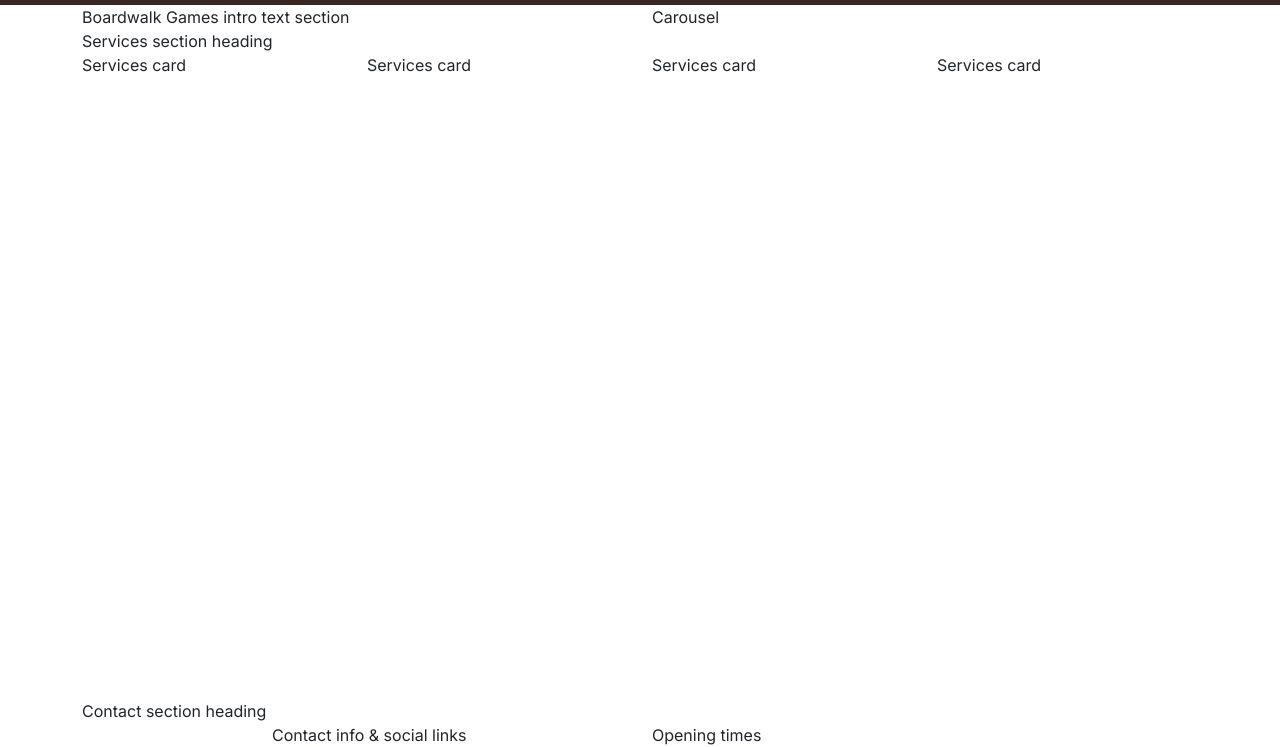
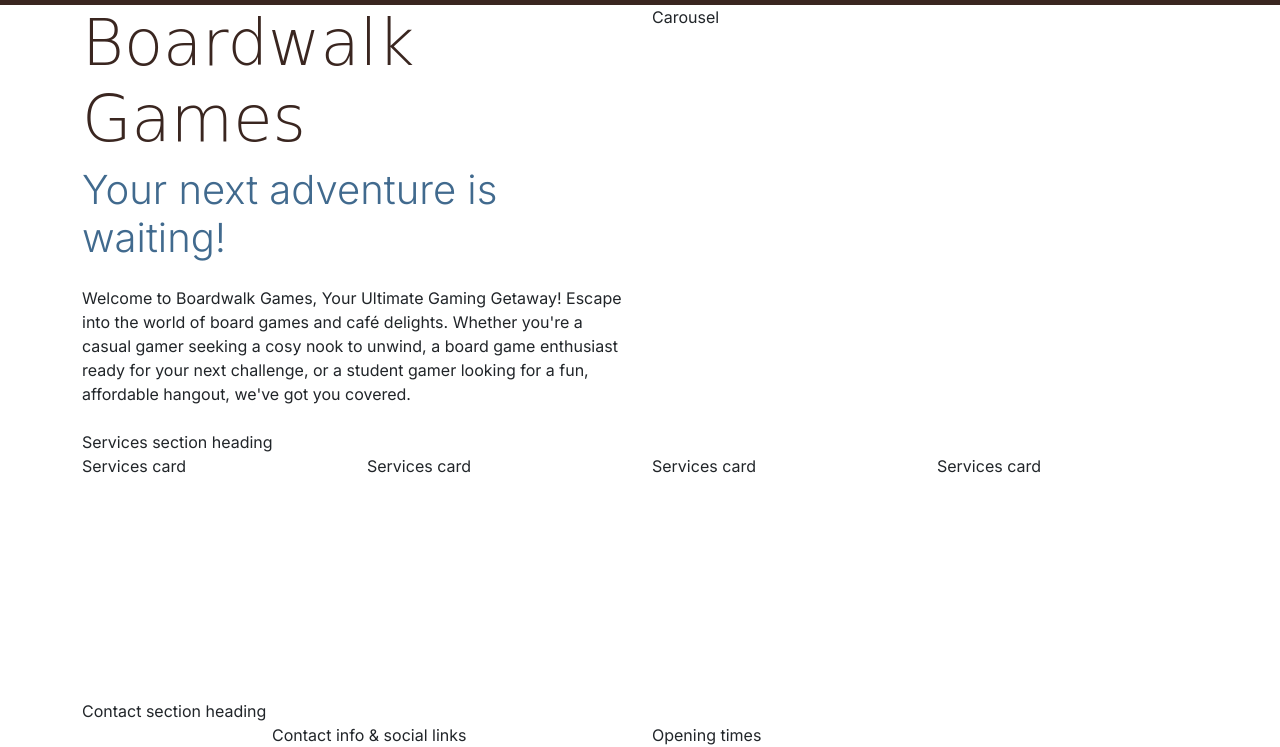
Before and after one commit to Amin7896-123/boardwalk-games, a plain HTML site: page index.html in a window 1280 px wide. Shown: the part 53-800 px from the top of the page. Drawn offline with nearby package versions, Linux system fonts and the light colour scheme; a web font is replaced by a local one.

Commit message:
Info added to header and styled

```diff
--- a/assets/css/style.css
+++ b/assets/css/style.css
@@ -38,6 +38,12 @@
     width: 30px;
 }
 
+/* Header */
+
+#header .lead {
+    font-family: var(--secondary-font);
+}
+
 /* grid visualisation CSS for testing */
 
 /* .container,
--- a/index.html
+++ b/index.html
@@ -54,7 +54,15 @@
      <!-- Header with carousel -->
     <header class="container">
         <div class="row">
-            <div class="col-12 col-xl-6">Boardwalk Games intro text section</div>
+         <div class="col-12 col-xl-6 text-center text-xl-start">
+                <h1 class="display-3">Boardwalk Games</h1>
+                <p class="lead display-6 sub-heading-color">Your next adventure is waiting!</p>
+                <p class="my-4">Welcome to Boardwalk Games, Your Ultimate Gaming Getaway! Escape into the world of board games and
+                    café delights. Whether you're a casual gamer seeking a cosy nook to unwind, a board game enthusiast
+                    ready for your next challenge, or a student gamer looking for a fun, affordable hangout, we've got
+                    you covered.</p>
+            </div>
+
             <div class="col-12 col-xl-6">Carousel</div>
         </div>
     </header>
```
